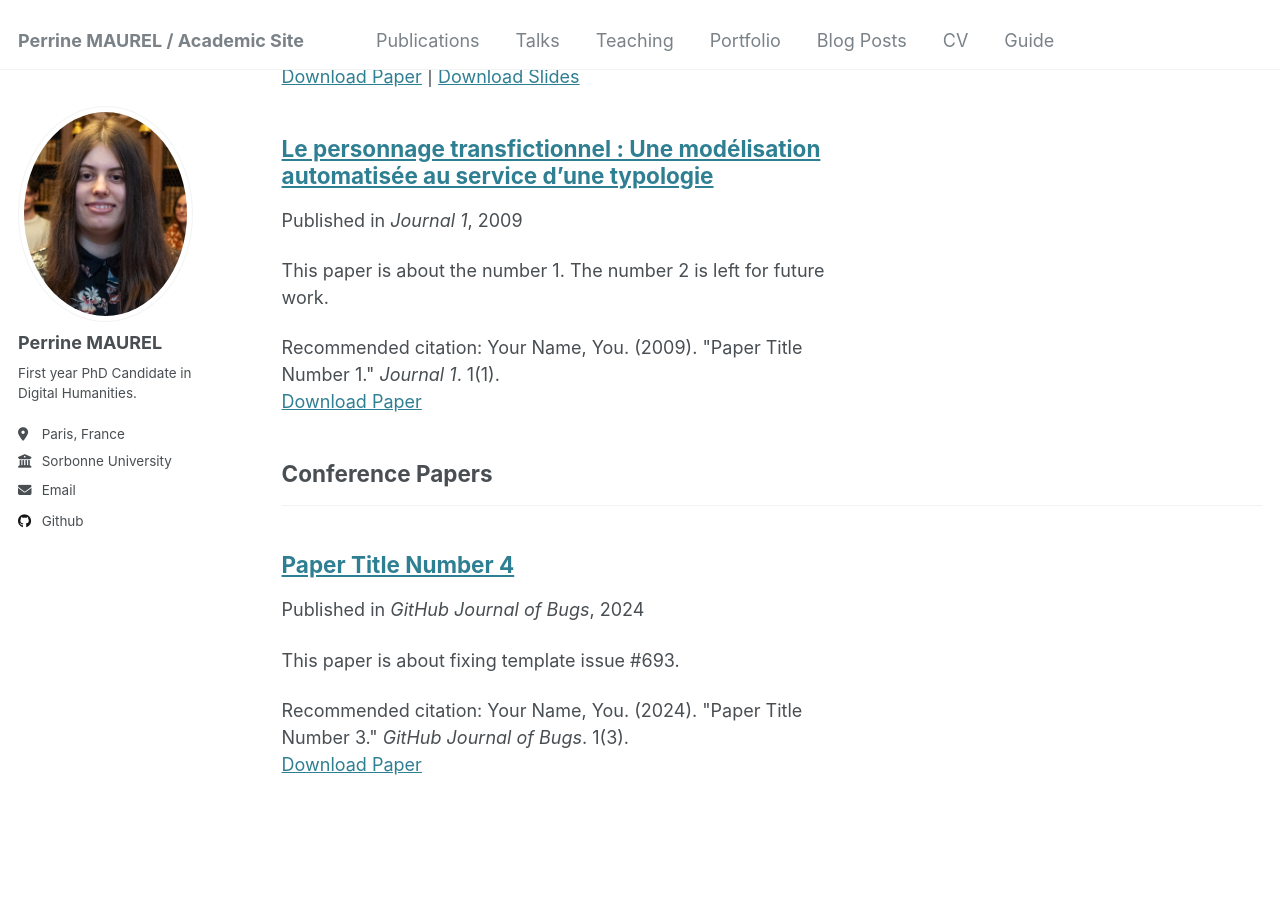
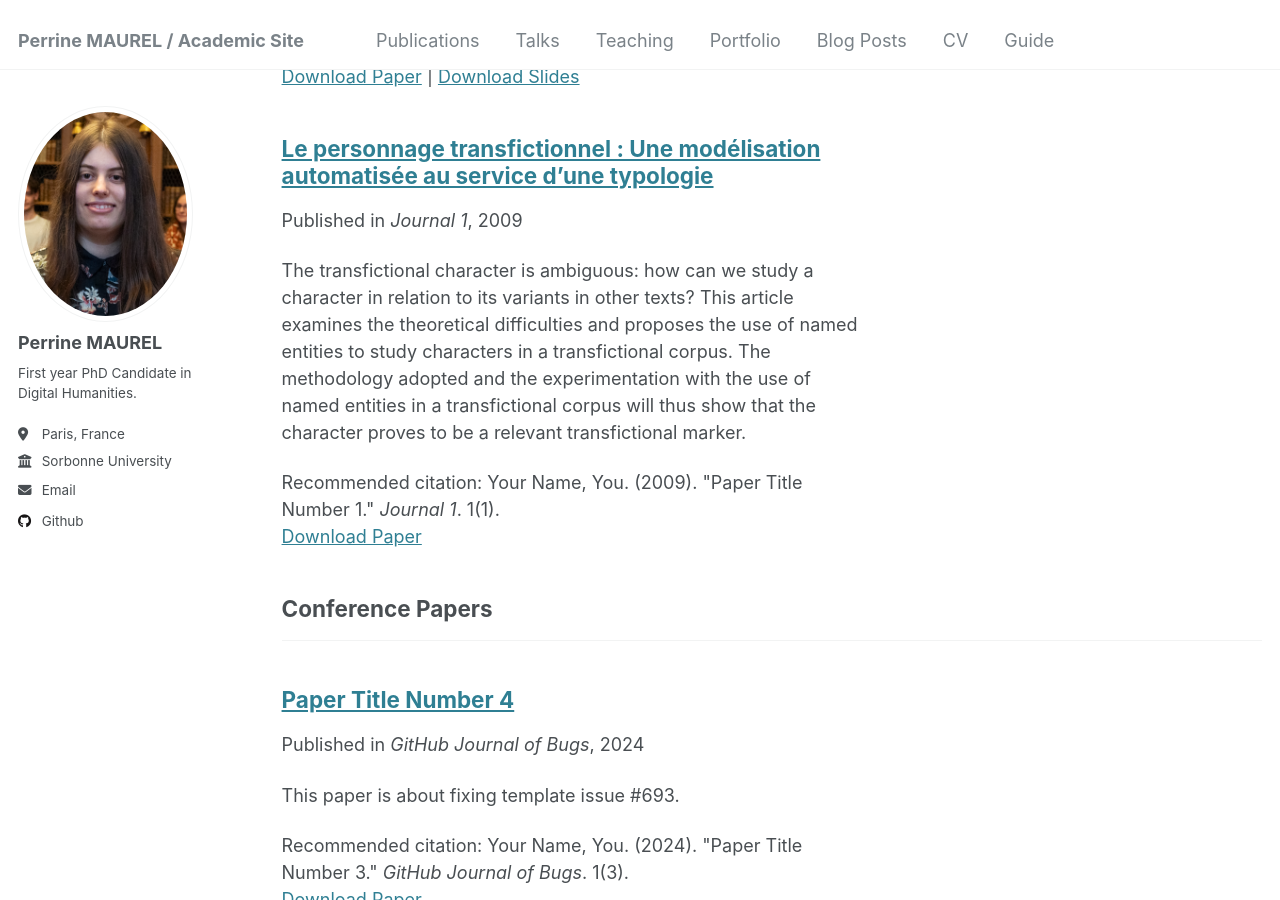
Before and after one commit to perrinemaurel/perrinemaurel.github.io, a Jekyll site: the page built from _pages/publications.html, in a window 1280 px wide and 900 px high, scrolled down 868 px. Built offline with Jekyll 4.4.1, drawn with Linux system fonts in a browser that asks for light colours.

Commit message:
Update 2024-16-10-Personnage_transfictionnel.md

```diff
--- a/_publications/2024-16-10-Personnage_transfictionnel.md
+++ b/_publications/2024-16-10-Personnage_transfictionnel.md
@@ -3,7 +3,7 @@ title: "Le personnage transfictionnel : Une modélisation automatisée au servic
 collection: publications
 category: manuscripts
 permalink: /_publication/2024-16-10-Personnage_transfictionnel
-excerpt: 'This paper is about the number 1. The number 2 is left for future work.'
+excerpt: 'The transfictional character is ambiguous: how can we study a character in relation to its variants in other texts? This article examines the theoretical difficulties and proposes the use of named entities to study characters in a transfictional corpus. The methodology adopted and the experimentation with the use of named entities in a transfictional corpus will thus show that the character proves to be a relevant transfictional marker.'
 date: 2009-10-01
 venue: 'Journal 1'
 paperurl: 'http://academicpages.github.io/files/paper1.pdf'
```
